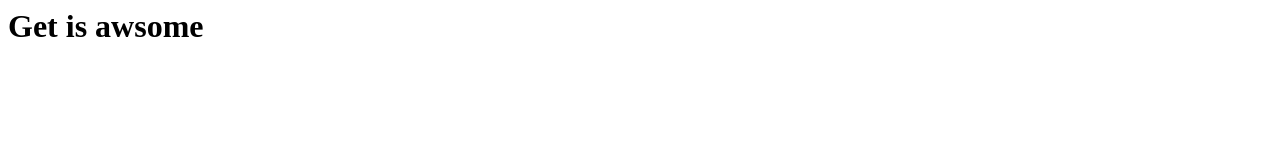
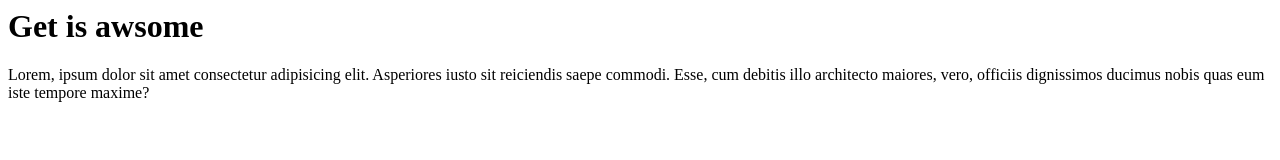
Before and after one commit to amm81/gitProject, a plain HTML site: page index.html in a window 1280 px wide. Drawn offline with Linux system fonts and the light colour scheme.

Commit message:
added message p

```diff
--- a/index.html
+++ b/index.html
@@ -9,6 +9,8 @@
 
 <body>
     <h1>Get is awsome</h1>
+    <p>Lorem, ipsum dolor sit amet consectetur adipisicing elit. Asperiores iusto sit reiciendis saepe commodi. Esse,
+        cum debitis illo architecto maiores, vero, officiis dignissimos ducimus nobis quas eum iste tempore maxime?</p>
 </body>
 
 </html>
```
